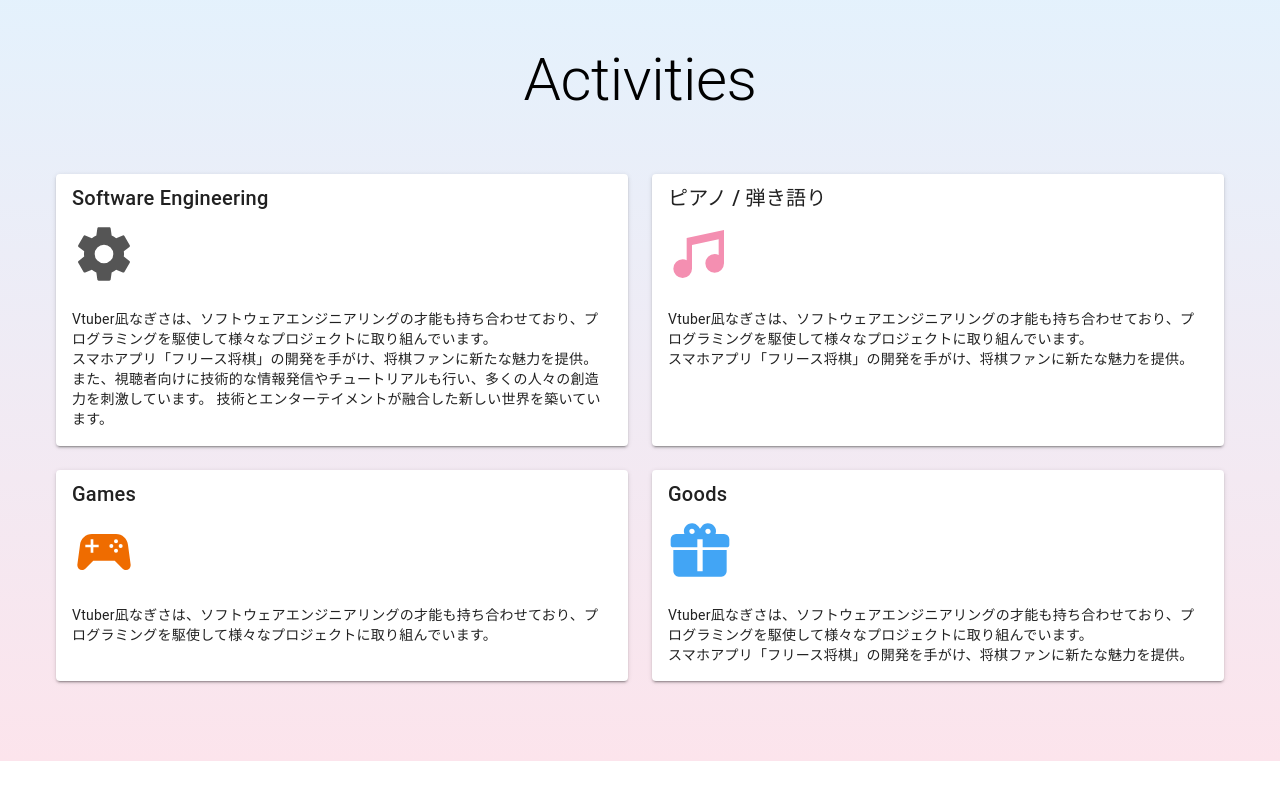
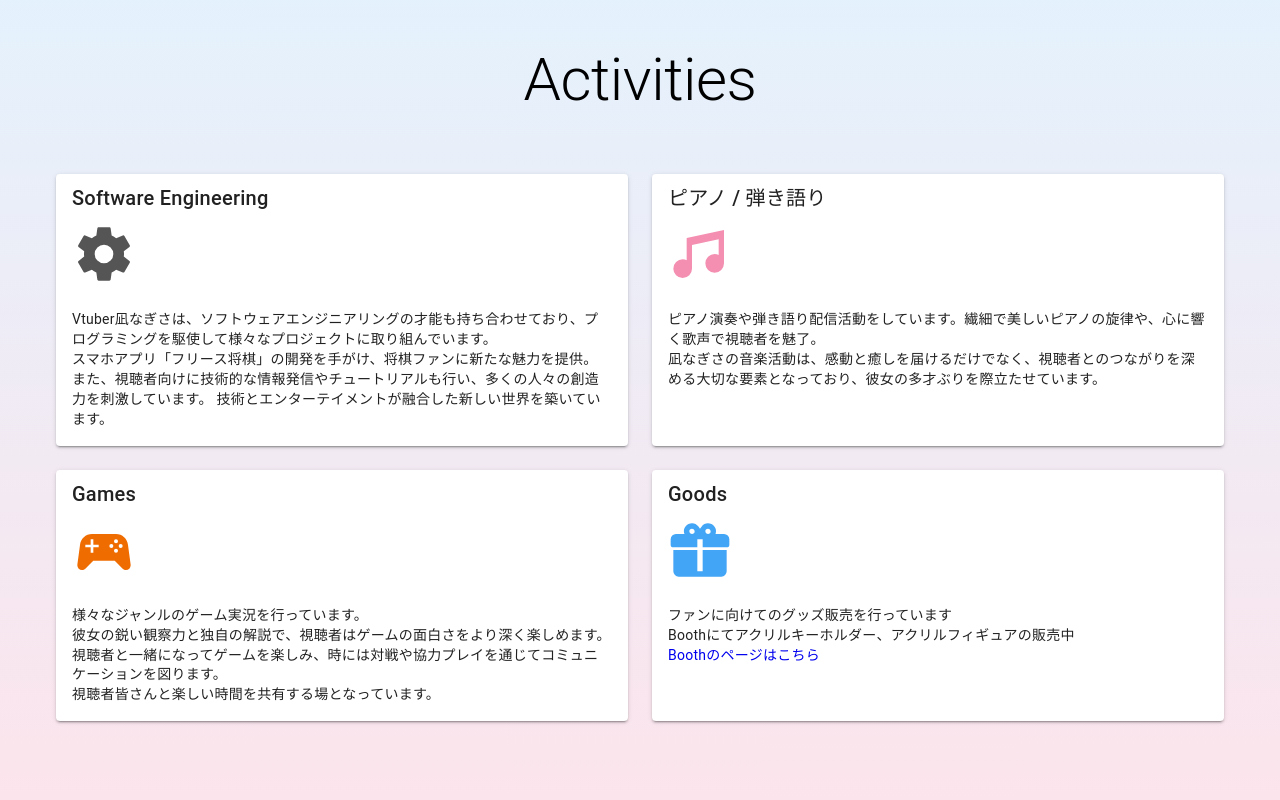
Before and after one commit to NagiNagisa/nagiHP, a Nuxt app: page / in a window 1280 px wide. Shown: the part 1568-2368 px from the top of the page. Before the commit the page ends 2329 px from the top, so only its background shows below. Built offline with nearby package versions, Linux system fonts and the light colour scheme.

Commit message:
fix profile image size

```diff
--- a/pages/index.vue
+++ b/pages/index.vue
@@ -52,6 +52,7 @@
                         <v-sheet class="pa-8 bg-transparent">
                             <v-img
                                     min-height="350px"
+                                    max-height="600px"
                                     src="./imgs/profile/profile.png"
                             >
                             </v-img>
@@ -110,6 +111,7 @@
                         v-slot="{ isHovering, props }"
                     >
                         <v-card
+                            height="100%"
                             :elevation="isHovering ? 12 : 2"
                             v-bind="props"
                         >
@@ -167,10 +169,10 @@
                                 <v-row>
                                     <v-col>
                                         <p>
-                                            Vtuber凪なぎさは、ソフトウェアエンジニアリングの才能も持ち合わせており、プログラミングを駆使して様々なプロジェクトに取り組んでいます。
+                                            ピアノ演奏や弾き語り配信活動をしています。繊細で美しいピアノの旋律や、心に響く歌声で視聴者を魅了。
                                         </p>
                                         <p>
-                                            スマホアプリ「フリース将棋」の開発を手がけ、将棋ファンに新たな魅力を提供。
+                                            凪なぎさの音楽活動は、感動と癒しを届けるだけでなく、視聴者とのつながりを深める大切な要素となっており、彼女の多才ぶりを際立たせています。
                                         </p>
 
                                     </v-col>
@@ -206,7 +208,16 @@
                                 <v-row>
                                     <v-col>
                                         <p>
-                                            Vtuber凪なぎさは、ソフトウェアエンジニアリングの才能も持ち合わせており、プログラミングを駆使して様々なプロジェクトに取り組んでいます。
+                                            様々なジャンルのゲーム実況を行っています。
+                                        </p>
+                                        <p>
+                                            彼女の鋭い観察力と独自の解説で、視聴者はゲームの面白さをより深く楽しめます。
+                                        </p>
+                                        <p>
+                                            視聴者と一緒になってゲームを楽しみ、時には対戦や協力プレイを通じてコミュニケーションを図ります。
+                                        </p>
+                                        <p>
+                                            視聴者皆さんと楽しい時間を共有する場となっています。
                                         </p>
                                     </v-col>
                                 </v-row>
@@ -225,6 +236,7 @@
                         v-slot="{ isHovering, props }"
                     >
                         <v-card
+                            height="100%"
                             :elevation="isHovering ? 12 : 2"
                             v-bind="props"
                         >
@@ -241,11 +253,19 @@
                                 <v-row>
                                     <v-col>
                                         <p>
-                                            Vtuber凪なぎさは、ソフトウェアエンジニアリングの才能も持ち合わせており、プログラミングを駆使して様々なプロジェクトに取り組んでいます。
+                                            ファンに向けてのグッズ販売を行っています
                                         </p>
                                         <p>
-                                            スマホアプリ「フリース将棋」の開発を手がけ、将棋ファンに新たな魅力を提供。
+                                            Boothにてアクリルキーホルダー、アクリルフィギュアの販売中
                                         </p>
+                                        <nuxt-link
+                                            class="text-decoration-none"
+                                            target="_blank"
+                                            href="https://naginagisa.booth.pm/"
+
+                                        >
+                                            Boothのページはこちら
+                                        </nuxt-link>
 
                                     </v-col>
                                 </v-row>
```
